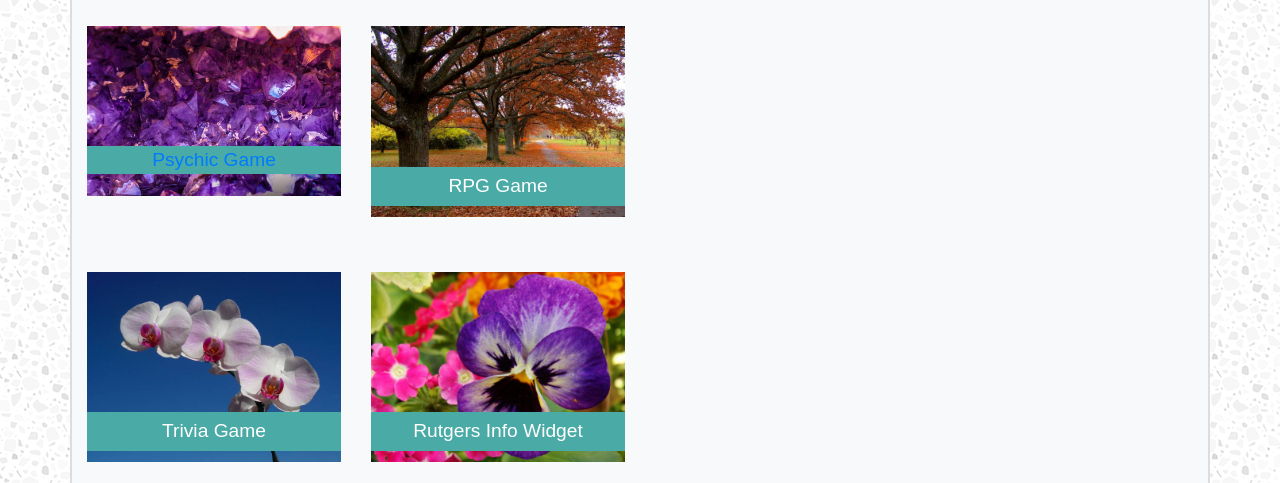
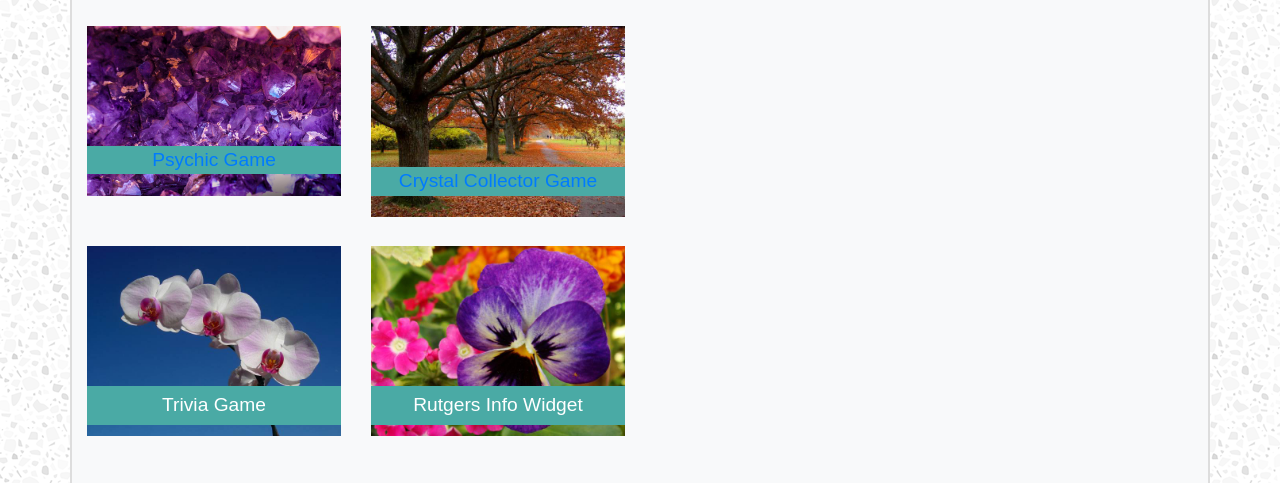
Before and after one commit to jenngoldman/Bootstrap-Portfolio, a plain HTML site: page portfolio.html in a window 1280 px wide. Shown: the part 238-721 px from the top of the page. Drawn offline with nearby package versions, Linux system fonts and the light colour scheme.

Commit message:
adding link to crystal collector

```diff
--- a/portfolio.html
+++ b/portfolio.html
@@ -42,7 +42,7 @@
             <div class="col-sm-3">
                 <img class="img-responsive mt-3" src="assets/images/nature2copy.jpg" alt="nature-two">
                 <div class="image-title">
-                    <p>RPG Game</p>
+                    <a href="https://jenngoldman.github.io/unit-4-game/">Crystal Collector Game</a>
                 </div>
             </div>
         </div>
```
